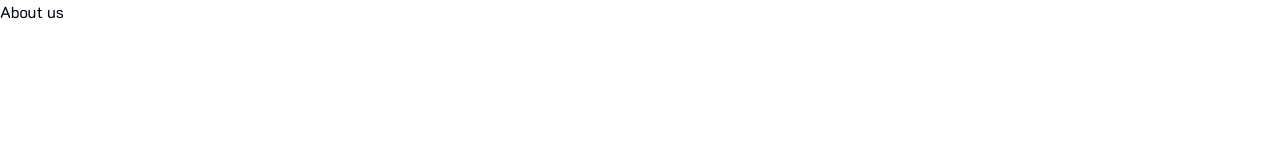
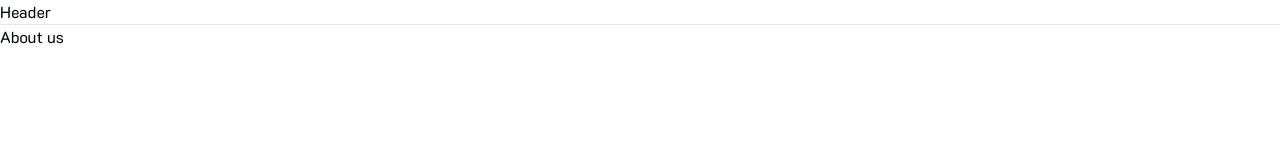
Before and after one commit to Panachaya/nextjscosci, a Next.js app: page /About in a window 1280 px wide. Shown: the top 160 px of the page. Built offline with nearby package versions, Linux system fonts and the light colour scheme.

Commit message:
add header

```diff
--- a/src/app/layout.tsx
+++ b/src/app/layout.tsx
@@ -23,6 +23,8 @@ export default function RootLayout({
       <body
         className= {`${k2D.className}`}
       >
+        <h1>Header</h1>
+        <hr />
         {children}
       </body>
     </html>
```
